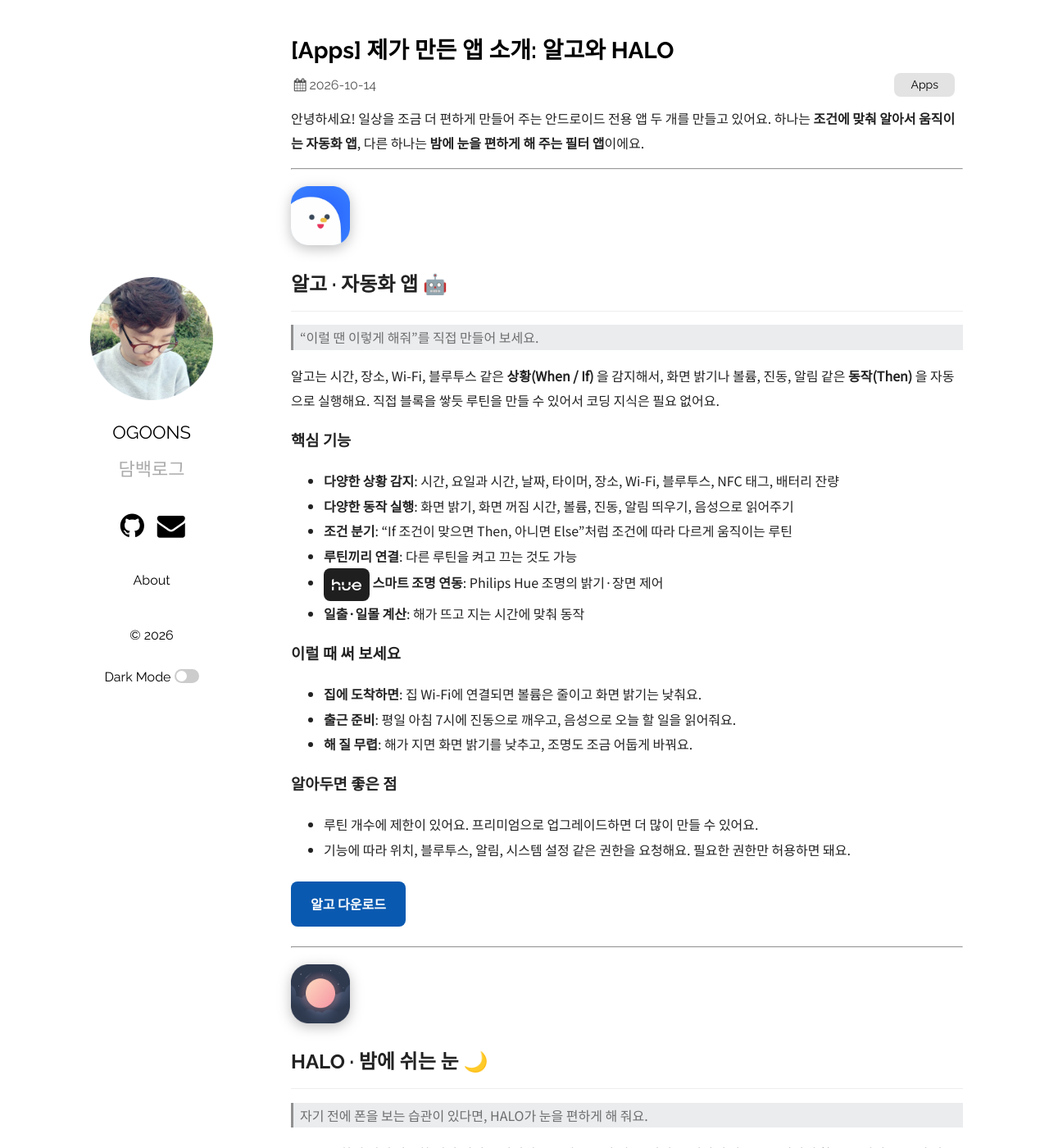
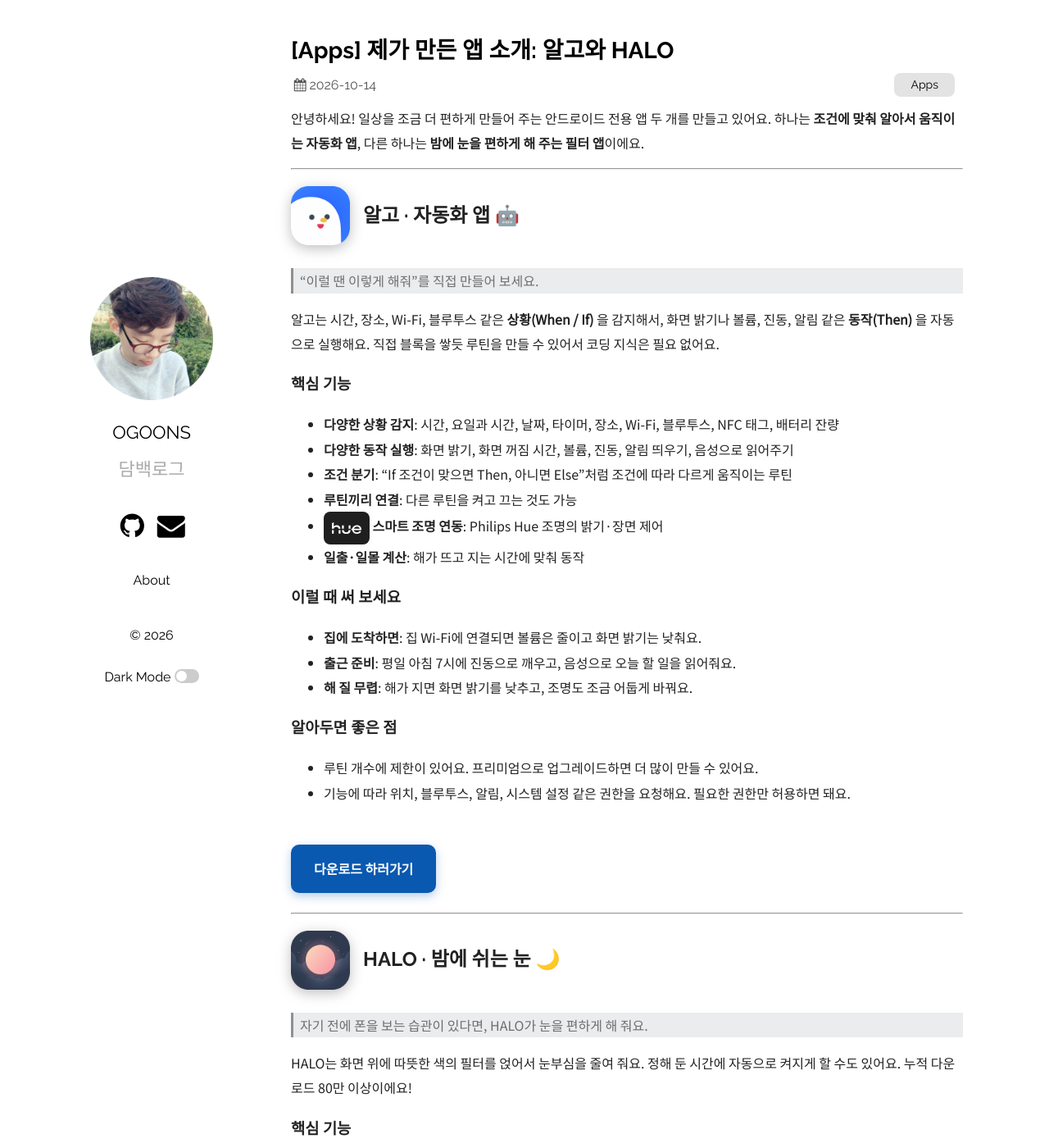
Before and after one commit to ogoons/ogoons.github.io, a Jekyll site: the page built from _posts/2026-10-14-apps-intro.md, in a window 1280 px wide and 1400 px high. Shown: the whole window at 82% size. Built offline with Jekyll 4.4.1, drawn with Linux system fonts in a browser that asks for light colours; comment, search, counter and statistics services are not loaded.

Commit message:
앱 소개 페이지 레이아웃 및 다운로드 버튼 개선
- 아이콘·제목을 한 줄(app-header)로 배치하고 아래 여백 조정
- 다운로드 버튼을 각 섹션 하단으로 옮기고 "다운로드 하러가기"로 변경
- 버튼을 채워진 파란 스타일로 강조하고 다크 모드 전용 규칙 제거

Co-Authored-By: Claude Haiku 5.5 <noreply@anthropic.com>

```diff
--- a/_posts/2026-10-14-apps-intro.md
+++ b/_posts/2026-10-14-apps-intro.md
@@ -9,9 +9,10 @@ categories: Apps
 
 ---
 
+<div class="app-header">
 <img class="app-icon" src="{{ "/assets/images/algo-icon.png" | relative_url }}" alt="알고 앱 아이콘" width="72" height="72">
-
-## 알고 · 자동화 앱 🤖
+<h2>알고 · 자동화 앱 🤖</h2>
+</div>
 
 > "이럴 땐 이렇게 해줘"를 직접 만들어 보세요.
 
@@ -38,13 +39,14 @@ categories: Apps
 - 루틴 개수에 제한이 있어요. 프리미엄으로 업그레이드하면 더 많이 만들 수 있어요.
 - 기능에 따라 위치, 블루투스, 알림, 시스템 설정 같은 권한을 요청해요. 필요한 권한만 허용하면 돼요.
 
-<a class="download-button" href="https://play.google.com/store/apps/details?id=com.ogoons.algo" target="_blank">알고 다운로드</a>
+<a class="download-button" href="https://play.google.com/store/apps/details?id=com.ogoons.algo" target="_blank">다운로드 하러가기</a>
 
 ---
 
+<div class="app-header">
 <img class="app-icon" src="{{ "/assets/images/halo-icon.png" | relative_url }}" alt="HALO 앱 아이콘" width="72" height="72">
-
-## HALO · 밤에 쉬는 눈 🌙
+<h2>HALO · 밤에 쉬는 눈 🌙</h2>
+</div>
 
 > 자기 전에 폰을 보는 습관이 있다면, HALO가 눈을 편하게 해 줘요.
 
@@ -72,7 +74,7 @@ HALO는 화면 위에 따뜻한 색의 필터를 얹어서 눈부심을 줄여
 - 화면 필터는 접근성 서비스를 사용해요. 화면 내용은 읽지 않고 필터만 씌워요.
 - 집 위치를 쓰는 기능은 위치 권한이 필요해요. 권한을 허용하지 않아도 필터 자체는 동작해요.
 
-<a class="download-button" href="https://play.google.com/store/apps/details?id=com.ogoons.halo" target="_blank">HALO 다운로드</a>
+<a class="download-button" href="https://play.google.com/store/apps/details?id=com.ogoons.halo" target="_blank">다운로드 하러가기</a>
 
 ---
 
--- a/_sass/plain.scss
+++ b/_sass/plain.scss
@@ -275,21 +275,43 @@ main {
     font-family: Raleway, sans-serif;
   }
 }
-.post .download-button,
-.post .download-button:hover {
-  display: inline-block;
-  margin: 8px 8px 8px 0;
-  padding: 12px 24px;
-  border-radius: 8px;
-  border-bottom: none;
+.post .download-button {
+  display: inline-flex;
+  align-items: center;
+  gap: 8px;
+  margin: 32px 0 8px;
+  padding: 14px 28px;
+  border: none;
+  border-radius: 10px;
   background-color: $linkColor;
+  box-shadow: 0 4px 12px rgba(10, 89, 176, 0.3);
   color: #fff;
+  font-size: 16px;
   font-weight: 700;
   text-decoration: none;
-  transition: background-color 0.3s;
+  transition: background-color 0.3s, transform 0.2s, box-shadow 0.3s;
 }
 .post .download-button:hover {
   background-color: #084a91;
+  border-bottom: none;
+  box-shadow: 0 6px 16px rgba(10, 89, 176, 0.4);
+  transform: translateY(-1px);
+  color: #fff;
+}
+.post .app-header {
+  display: flex;
+  flex-wrap: wrap;
+  align-items: center;
+  gap: 16px;
+  margin: 20px 0 28px;
+  h2 {
+    margin: 0;
+    padding: 0;
+    border-bottom: none;
+  }
+  .app-icon {
+    margin: 0;
+  }
 }
 .post .app-icon {
   display: block;
```
Also changed, not shown: apps.markdown (+8 -6 lines).
